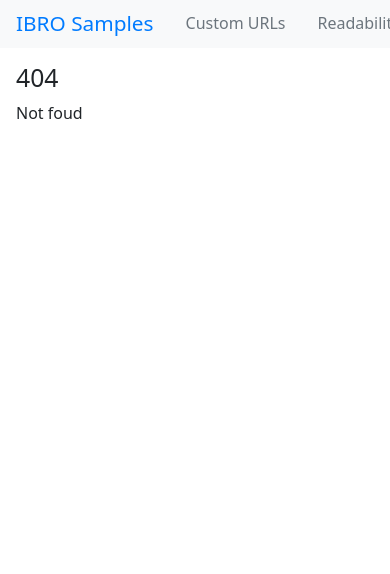
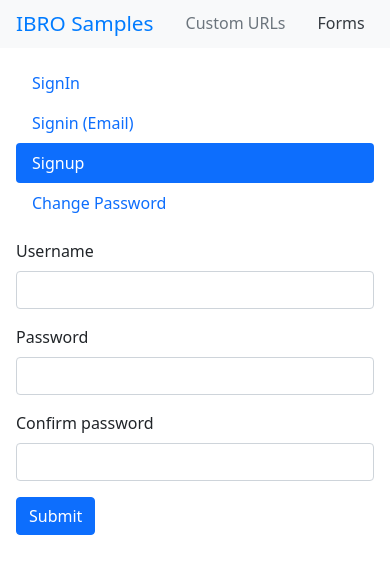
Before and after one commit to persidskiy/ibro-samples, a Flask app: page /forms/signup in a window 390 px wide. Shown: the top 574 px of the page. Run offline with Flask 2, Linux system fonts and the light colour scheme; some libraries are stand-ins or nearby versions.

Commit message:
add forms

```diff
--- /dev/null
+++ b/web/src/forms.py
@@ -0,0 +1,64 @@
+from flask import Blueprint, redirect, render_template, url_for, request
+import urllib.parse
+import json
+
+
+bp = Blueprint("forms", __name__, url_prefix="/forms")
+
+
+@bp.route("/signin")
+def signin_username():
+    return render_template(
+        'forms/signin_username.html',
+        menu='forms',
+        forms_menu="signin_username",
+        page_title="SignIn via Username")
+
+@bp.route("/signin-email")
+def signin_email():
+    return render_template(
+        'forms/signin_email.html',
+        menu='forms',
+        forms_menu="signin_email",
+        page_title="SignIn via Email")
+
+
+@bp.route("/signup")
+def signup_username():
+    return render_template(
+        'forms/signup_username.html',
+        menu='forms',
+        forms_menu="signup_username",
+        page_title="SignUp via Username")
+
+
+@bp.route("/change-password")
+def change_password():
+    return render_template(
+        'forms/change_password.html',
+        menu='forms',
+        forms_menu="change_password",
+        page_title="SignIn via Username")
+
+def respond_to_submit():
+    form_json_str = json.dumps(request.form.to_dict(), indent=2)
+    return render_template(
+        'forms/login_resp.html',
+        menu='forms',
+        form_json_str=form_json_str,
+        page_title=request.args.get('title', 'Ok'))
+
+
+@bp.route("/handle-login", methods=["POST"])
+def handle_login():
+    return respond_to_submit()
+
+
+@bp.route("/handle-signup", methods=["POST"])
+def handle_signup():
+    return respond_to_submit()
+
+
+@bp.route("/handle-change", methods=["POST"])
+def handle_change():
+    return respond_to_submit()
--- a/web/src/main.py
+++ b/web/src/main.py
@@ -4,11 +4,12 @@ import time
 from flask import Flask, redirect, render_template, request, abort
 from template_helpers import setup_context_processors
 from redirs import bp as redirs_bp
-
+from forms import bp as forms_bp
 
 app = Flask(__name__)
 setup_context_processors(app)
 app.register_blueprint(redirs_bp)
+app.register_blueprint(forms_bp)
 
 
 def redirect_final(text):
--- a/web/src/templates/common.html
+++ b/web/src/templates/common.html
@@ -114,6 +114,8 @@
                             href="{{ url_for('home') }}">IBRO Samples</a>
                         <a class="nav-link  {%if menu == 'urls' %}active{% endif %}"
                             href="{{ url_for('custom_urls') }}">Custom URLs</a>
+                        <a class="nav-link {%if menu == 'forms' %}active{% endif %}"
+                            href="{{ url_for('forms.signin_username') }}">Forms</a>
                         <a class="nav-link {%if menu == 'readability' %}active{% endif %}"
                             href="{{ url_for('readability') }}">Readability</a>
                     </div>
--- /dev/null
+++ b/web/src/templates/forms/forms_common.html
@@ -0,0 +1,18 @@
+{% extends 'common.html' %}
+{% block content %}
+
+<div class="row">
+    <div class="col-sm-2">
+        <div class="nav flex-column nav-pills mb-3">
+            <a class="nav-link {%if forms_menu == 'signin_username' %}active{% endif %}" href="{{ url_for('forms.signin_username') }}">SignIn</a>
+            <a class="nav-link {%if forms_menu == 'signin_email' %}active{% endif %}" href="{{ url_for('forms.signin_email') }}">Signin (Email)</a>
+            <a class="nav-link {%if forms_menu == 'signup_username' %}active{% endif %}" href="{{ url_for('forms.signup_username') }}">Signup</a>
+            <a class="nav-link {%if forms_menu == 'change_password' %}active{% endif %}" href="{{ url_for('forms.change_password') }}">Change Password</a>
+        </div>
+    </div>
+    <div class="col-sm-6">
+       {%block form_content%}{%endblock%}
+    </div>
+</div>
+
+{% endblock %}
--- /dev/null
+++ b/web/src/templates/forms/signup_username.html
@@ -0,0 +1,20 @@
+{% extends 'forms/forms_common.html' %}
+{% block form_content %}
+
+<form method="POST" action="{{url_for('forms.handle_signup', title='Signup Ok')}}">
+    <div class="mb-3">
+      <label for="form-username" class="form-label">Username</label>
+      <input name="username" type="text" class="form-control" id="form-username">
+    </div>
+    <div class="mb-3">
+      <label for="from-password" class="form-label">Password</label>
+      <input name="password" type="password" class="form-control" id="a">
+    </div>
+    <div class="mb-3">
+      <label for="password-confirm" class="form-label">Confirm password</label>
+      <input name="password-confirm" type="password" class="form-control" id="password-confirm">
+    </div>
+    <button type="submit" class="btn btn-primary">Submit</button>
+  </form>
+
+{% endblock %}
```
Also changed, not shown: web/src/templates/forms/change_password.html (added, +16 -0 lines), web/src/templates/forms/login_resp.html (added, +7 -0 lines), web/src/templates/forms/signin_email.html (added, +16 -0 lines), web/src/templates/forms/signin_username.html (added, +16 -0 lines), web/tests/run_tests.py (+14 -15 lines).
